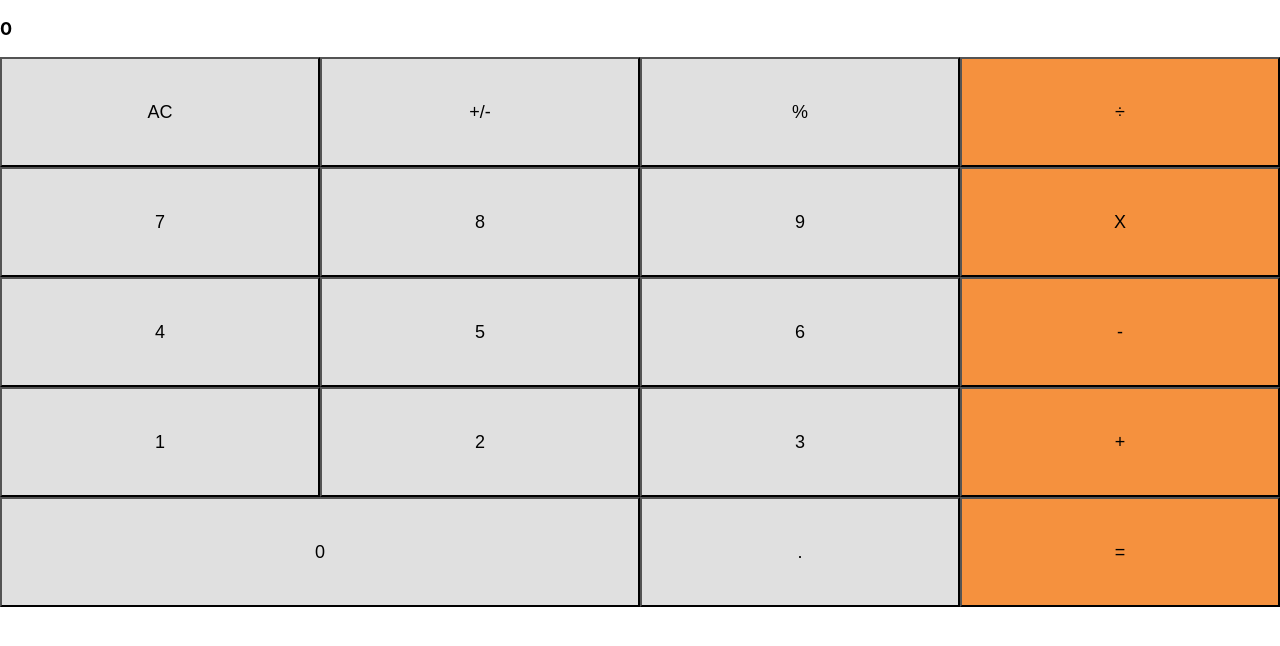
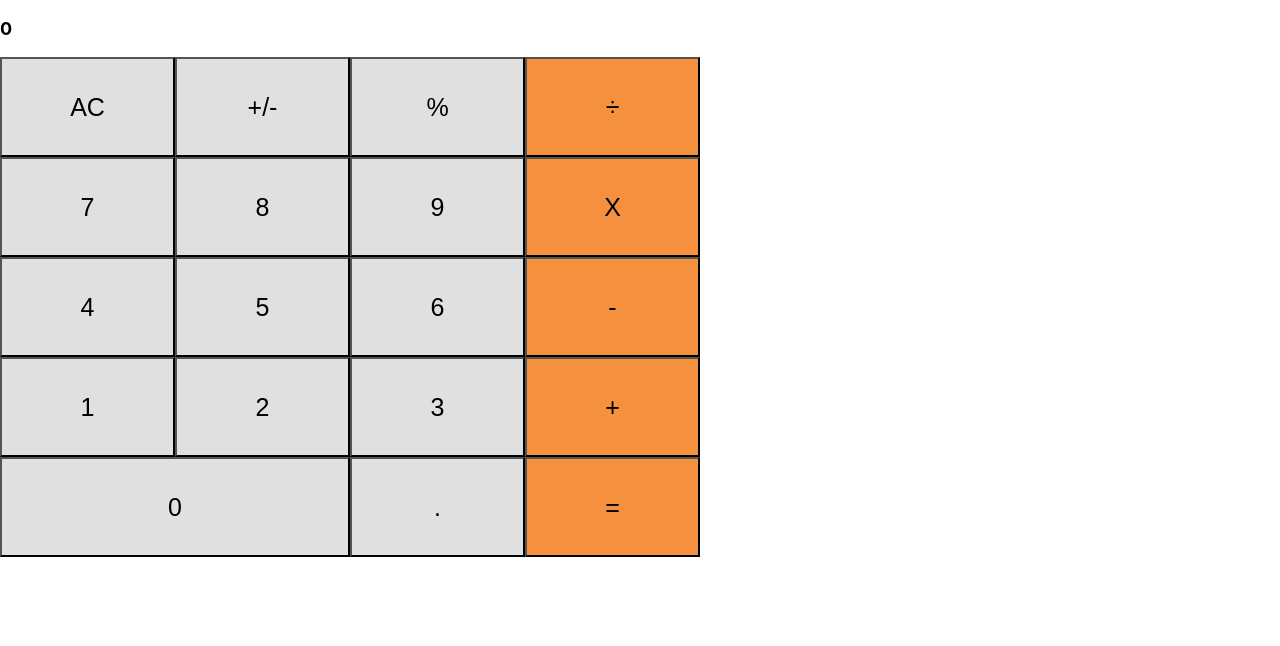
Before and after one commit to MarilenaRoque/magicians-calculator, a React (Create React App) app: page / in a window 1280 px wide. Shown: the top 646 px of the page. Built offline with nearby package versions, Linux system fonts and the light colour scheme.

Commit message:
Button Panel Style

```diff
--- a/src/components/App.js
+++ b/src/components/App.js
@@ -23,10 +23,10 @@ export default class App extends Component {
   render() {
     const { total, next, operator } = this.state;
     return (
-      <>
+      <div style={{ width: '700px' }}>
         <Display next={next ? next.toString() : '0'} total={total} operator={operator} />
         <ButtonPanel clickHandler={this.handleClick} />
-      </>
+      </div>
     );
   }
 }
--- a/src/components/Button.js
+++ b/src/components/Button.js
@@ -9,9 +9,10 @@ function Button(props) {
   const buttonColor = name => (orangeButtons.includes(name) ? '#F5913E' : '#E0E0E0');
 
   const buttonStyle = {
-    height: '110px',
+    height: '100px',
     backgroundColor: buttonColor(name),
     width: name !== '0' ? '25%' : '50%',
+    fontSize: '25px',
   };
 
   return (
```
